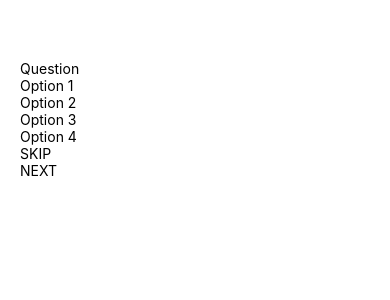
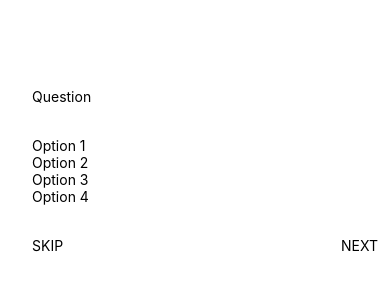
Before and after one commit to Hartz-byte/mcq-exam-native-app, a React Native app: screen / in a window 390 px wide. Shown: the top 300 px of the page. Built offline with nearby package versions, Linux system fonts and the light colour scheme.

Commit message:
quiz screen outline

```diff
--- a/Screens/QuizScreen.js
+++ b/Screens/QuizScreen.js
@@ -3,14 +3,14 @@ import React from "react";
 
 const QuizScreen = () => {
   return (
-    <View>
+    <View style={styles.mainContainer}>
       {/* question section */}
-      <View>
+      <View style={styles.question}>
         <Text>Question</Text>
       </View>
 
       {/* options section */}
-      <View>
+      <View style={styles.options}>
         <TouchableOpacity>
           <Text>Option 1</Text>
         </TouchableOpacity>
@@ -26,7 +26,7 @@ const QuizScreen = () => {
       </View>
 
       {/* skip/next button section */}
-      <View>
+      <View style={styles.buttons}>
         <TouchableOpacity>
           <Text>SKIP</Text>
         </TouchableOpacity>
@@ -40,4 +40,22 @@ const QuizScreen = () => {
 
 export default QuizScreen;
 
-const styles = StyleSheet.create({});
+const styles = StyleSheet.create({
+  mainContainer: {
+    padding: 12,
+    height: "100%",
+  },
+  question: {
+    marginVertical: 16,
+  },
+  options: {
+    marginVertical: 16,
+    flex: 1,
+  },
+  buttons: {
+    marginBottom: 12,
+    paddingVertical: 16,
+    justifyContent: "space-between",
+    flexDirection: "row",
+  },
+});
```
